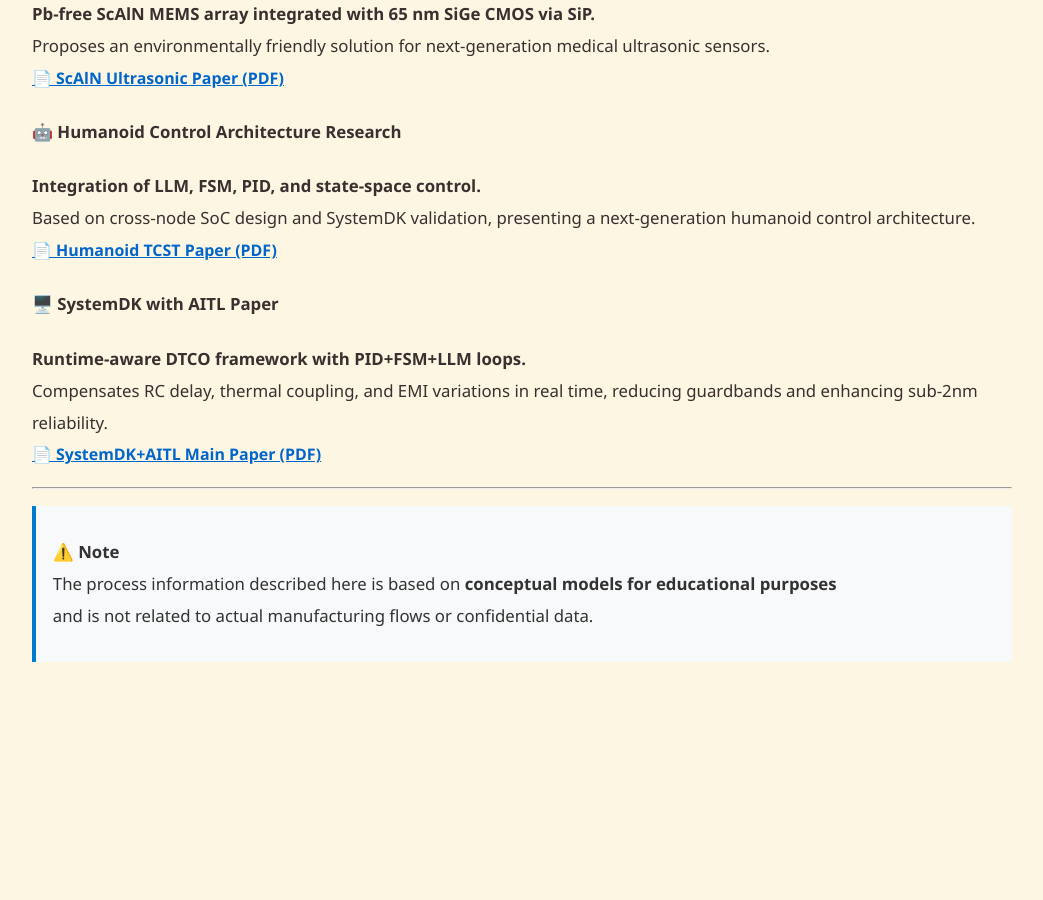
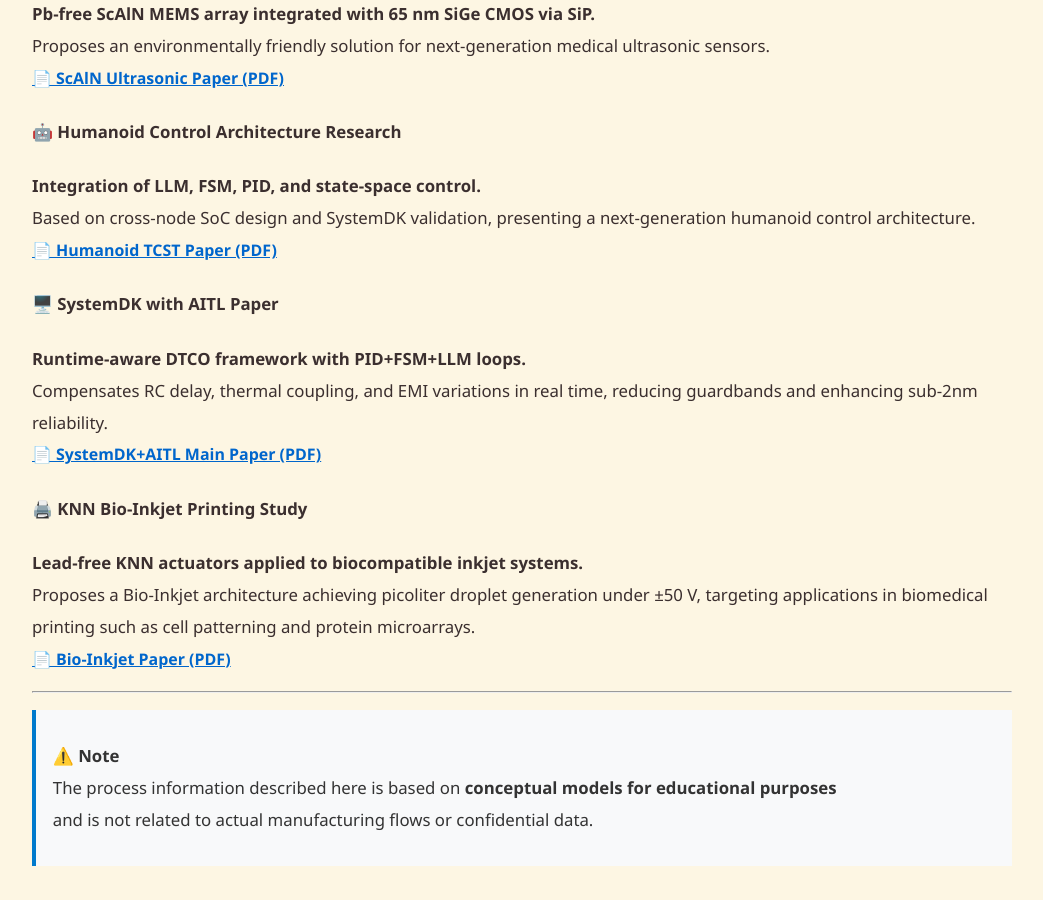
Before and after one commit to Samizo-AITL/Samizo-AITL.github.io, a Jekyll site: the page built from about/career-summary/en/index.md, in a window 1280 px wide and 900 px high, scrolled down 3169 px. Shown: the whole window, without its empty margins (118-1161 px from the left). Built offline with Jekyll 4.4.1, drawn with Linux system fonts in a browser that asks for light colours; before the commit the page ends 3865 px from its top, so only the background shows below that.

Commit message:
Update index.md

```diff
--- a/about/career-summary/en/index.md
+++ b/about/career-summary/en/index.md
@@ -113,6 +113,11 @@ Based on cross-node SoC design and SystemDK validation, presenting a next-genera
 Compensates RC delay, thermal coupling, and EMI variations in real time, reducing guardbands and enhancing sub-2nm reliability.
 [📄 SystemDK+AITL Main Paper (PDF)](../docs/systemdk_aitl2025.pdf)
 
+#### 🖨️ KNN Bio-Inkjet Printing Study
+**Lead-free KNN actuators applied to biocompatible inkjet systems.**
+Proposes a Bio-Inkjet architecture achieving picoliter droplet generation under ±50 V, targeting applications in biomedical printing such as cell patterning and protein microarrays.
+[📄 Bio-Inkjet Paper (PDF)](../docs/bioinkjet_knn.pdf)
+
 ---
 
 > ⚠️ **Note**
```
